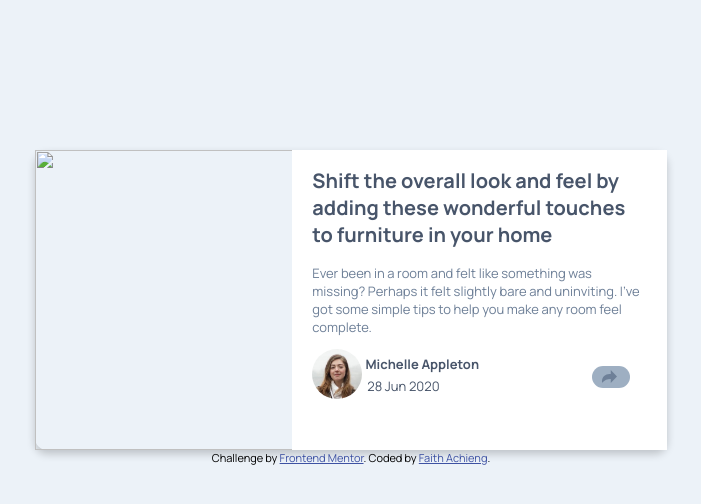
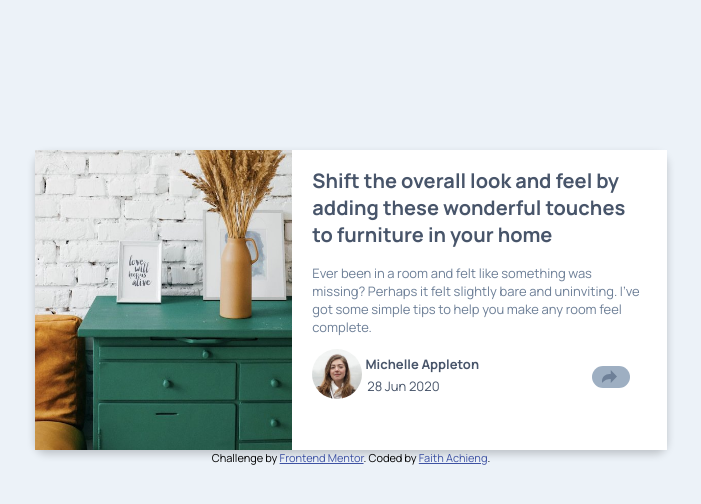
Before and after one commit to FaithAchieng/article-preview-component-master, a plain HTML site: page index.html in a window 1280 px wide. Shown: the whole page, without its empty margins (289-990 px from the left). Drawn offline with Linux system fonts and the light colour scheme; the site is published under a folder, as on GitHub Pages, so addresses that start at the root find nothing.

Commit message:
added the drawers image

```diff
--- a/index.html
+++ b/index.html
@@ -19,7 +19,7 @@
 <body>
   <div class="card">
     <div class="leftside">
-      <img src="/images/drawers.jpg" alt="">
+      <img src="./images/drawers.jpg" alt="">
     </div>
     <div class="rightside">
       <h2>Shift the overall look and feel by adding these wonderful
```
